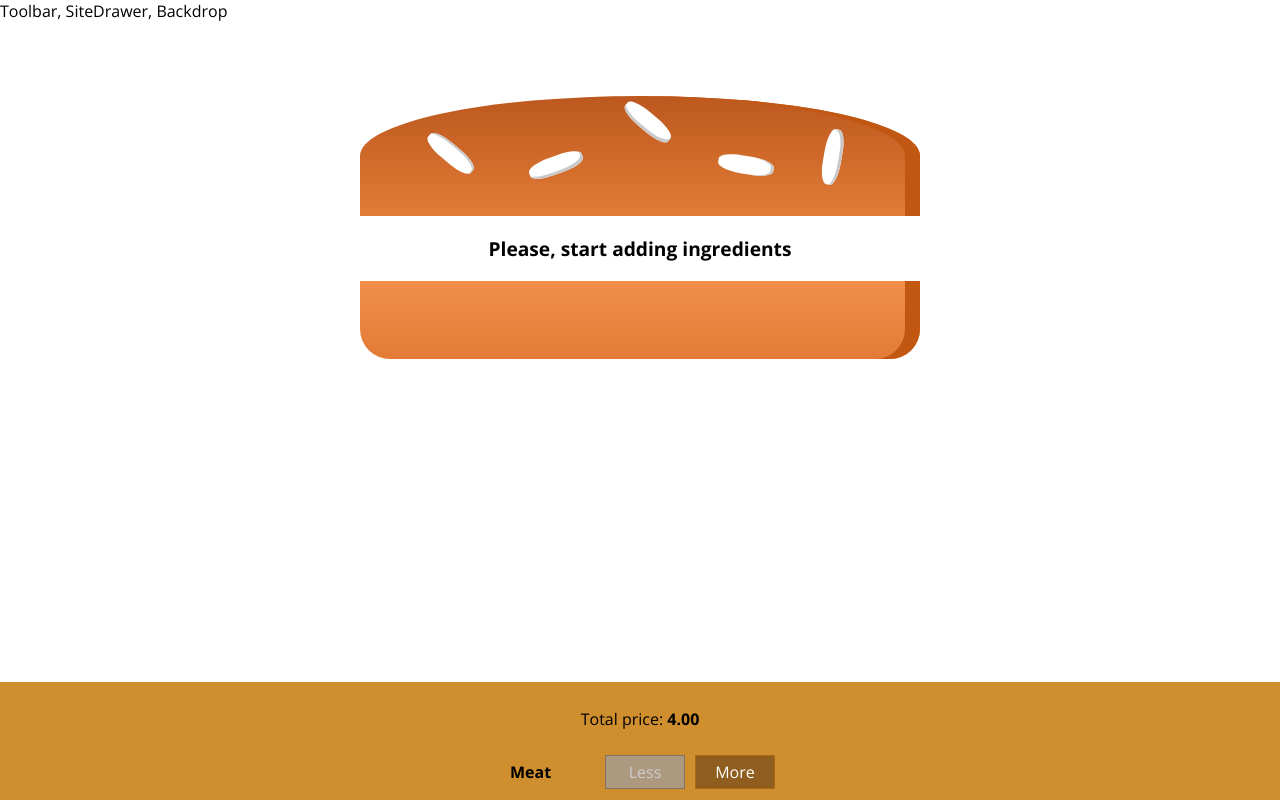
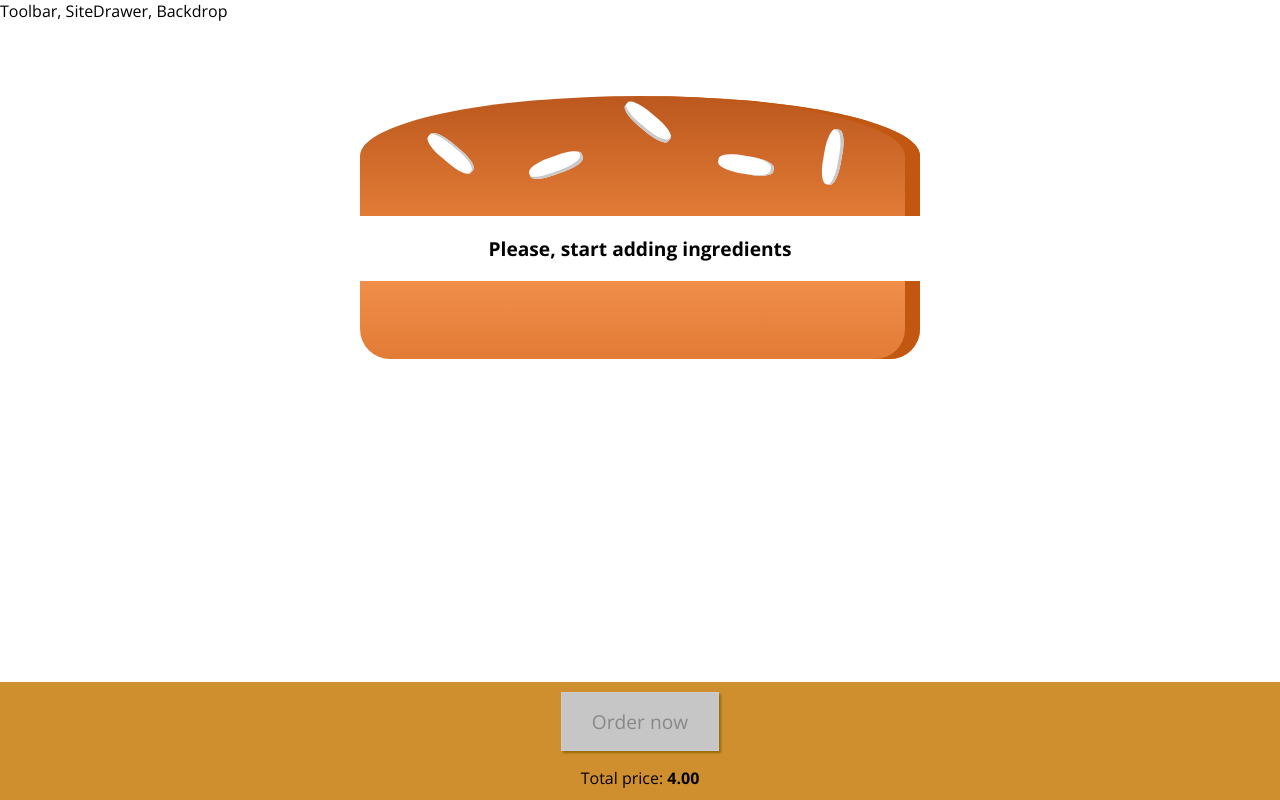
Before and after one commit to masterGennadij/ReactJS-burger-builder, a React app: page / in a window 1280 px wide. Shown: the top 800 px of the page. Built offline with nearby package versions, Linux system fonts and the light colour scheme.

Commit message:
[add] order summary, modal

```diff
--- a/src/components/Burger/BuildControls/BuildControls.css
+++ b/src/components/Burger/BuildControls/BuildControls.css
@@ -8,3 +8,44 @@
     margin: auto;
     padding: 10px 0;
 }
+
+.OrderButton {
+    background-color: #DAD735;
+    outline: none;
+    cursor: pointer;
+    border: 1px solid #966909;
+    color: #966909;
+    font-family: inherit;
+    font-size: 1.2em;
+    padding: 15px 30px;
+    box-shadow: 2px 2px 2px #966909;
+}
+
+.OrderButton:hover, .OrderButton:active {
+    background-color: #A0DB41;
+    border: 1px solid #966909;
+    color: #966909;
+}
+
+.OrderButton:disabled {
+    background-color: #C7C6C6;
+    cursor: not-allowed;
+    border: 1px solid #ccc;
+    color: #888888;
+}
+
+.OrderButton:not(:disabled) {
+    animation: enable 0.3s linear;
+}
+
+@keyframes enable {
+    0% {
+        transform: scale(1);
+    }
+    60% {
+        transform: scale(1.1);
+    }
+    100% {
+        transform: scale(1);
+    }
+}
--- a/src/components/Burger/BuildControls/BuildControls.js
+++ b/src/components/Burger/BuildControls/BuildControls.js
@@ -22,6 +22,10 @@
         <div className={classes.BuildControls}>
             {controlPanel}
             <p>Total price: <strong>{props.price.toFixed(2)}</strong> </p>
+            <button
+                className={classes.OrderButton}
+                disabled={!props.purchasable}
+                onClick={props.ordered}>Order now</button>
         </div>
     );
 }
--- /dev/null
+++ b/src/components/Burger/OrderSummary/OrderSummary.js
@@ -0,0 +1,26 @@
+import React from 'react';
+import Auxiliary from '../../../hoc/Auxiliary';
+//import classes from './Modal.css';
+
+const orderSummary = (props) => {
+    const summaryIngredients = Object.keys(props.ingredients)
+    .map(ingredient=> {
+        return(
+            <li key={ingredient}>
+                <span style={{textTransform: 'capitalize'}}>{ingredient}</span>: {props.ingredients[ingredient]}
+             </li>
+        )
+    })
+    return (
+       <Auxiliary>
+           <h3> Your order </h3>
+           <p> a delicious burger with following ingredients: </p>
+           <ul>
+               { summaryIngredients }
+           </ul>
+           <p>Continue to checkout?</p>
+       </Auxiliary>
+    );
+}
+
+export default orderSummary;
--- /dev/null
+++ b/src/components/UI/Modal/Modal.css
@@ -0,0 +1,20 @@
+.Modal {
+    position: fixed;
+    z-index: 500;
+    background-color: white;
+    width: 70%;
+    border: 1px solid #ccc;
+    box-shadow: 1px 1px 1px black;
+    padding: 16px;
+    left: 15%;
+    top: 30%;
+    box-sizing: border-box;
+    transition: all 0.3s ease-out;
+}
+
+@media (min-width: 600px) {
+    .Modal {
+        width: 500px;
+        left: calc(50% - 250px);
+    }
+}
--- /dev/null
+++ b/src/components/UI/Modal/Modal.js
@@ -0,0 +1,17 @@
+import React from 'react';
+
+import classes from './Modal.css';
+
+const modal = (props) => {
+    return (
+        <div className={classes.Modal}
+            style={{
+                opacity:+props.show,
+                transform: props.show?'translateY(0)':'translateY(-100vh)'
+            }}>
+            {props.children}
+        </div>
+    );
+}
+
+export default modal;
--- a/src/containers/BurgerBuilder/BurgerBuilder.js
+++ b/src/containers/BurgerBuilder/BurgerBuilder.js
@@ -1,7 +1,10 @@
 import React, {Component} from 'react';
+
 import Auxiliary from '../../hoc/Auxiliary';
 import Burger from '../../components/Burger/Burger';
 import BuildControls from '../../components/Burger/BuildControls/BuildControls';
+import Modal from '../../components/UI/Modal/Modal';
+import OrderSummary from '../../components/Burger/OrderSummary/OrderSummary';
 
 const INGREDIENT_PRICES = {
     salad: 0.5,
@@ -19,9 +22,21 @@
             cheese: 0,
             meat: 0
         },
-        totalPrice:4
+        purchasable: false,
+        totalPrice:4,
+        purchasing: false
     }
-
+    purchaseHandler = () => {
+        this.setState({purchasing: true});
+    }
+    updatePurchaseState = (ingredients) => {
+        const sum = Object.keys(ingredients)
+        .map(ind=>ingredients[ind])
+        .reduce((sum, el)=>{
+           return sum+el;
+        },0);
+        this.setState({purchasable: sum>0});
+    }
     addIngredientHandler = (type) => {
         const newValue = this.state.ingredients[type] + 1;
         const updatedIngredients = {
@@ -31,6 +46,7 @@
         const additionPrice = INGREDIENT_PRICES[type];
         const newPrice =  this.state.totalPrice + additionPrice;
         this.setState({ingredients: updatedIngredients, totalPrice: newPrice});
+        this.updatePurchaseState(updatedIngredients);
     }
     removeIngredientHandler = (type) => {
         if (!this.state.ingredients[type] > 0 ) return;
@@ -42,6 +58,7 @@
         const deductionPrice = INGREDIENT_PRICES[type];
         const newPrice =  this.state.totalPrice - deductionPrice;
         this.setState({ingredients: updatedIngredients, totalPrice: newPrice });
+        this.updatePurchaseState(updatedIngredients);
 
     }
 
@@ -59,7 +76,12 @@
                     price={this.state.totalPrice}
                     ingredientRemoved={this.removeIngredientHandler}
                     ingredientAdded={this.addIngredientHandler}
-                    disabled={disabledInfo}/>
+                    disabled={disabledInfo}
+                    purchasable={this.state.purchasable}
+                    ordered={this.purchaseHandler}/>
+                <Modal show={this.state.purchasing}>
+                    <OrderSummary ingredients={this.state.ingredients}/>
+                </Modal>
             </Auxiliary>
         );
     }
```
Also changed, not shown: src/components/UI/Backdrop/Backdrop.js (added).
